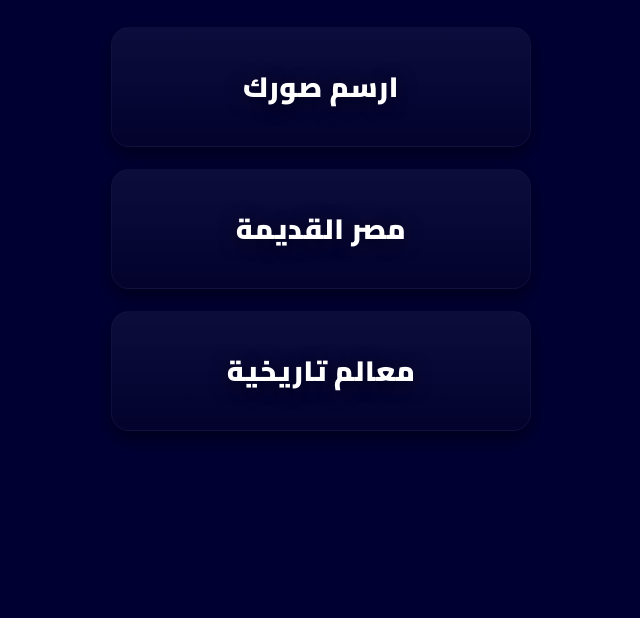
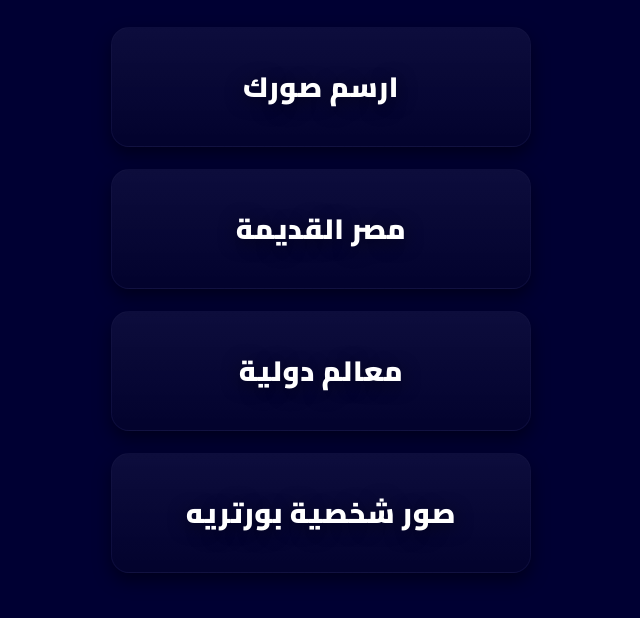
Before and after one commit to vbx123/bot.Upload, a plain HTML site: page index.html in a window 1280 px wide. Shown: the part 110-728 px from the top of the page, without its empty margins (319-959 px from the left). Drawn offline with Linux system fonts and the light colour scheme.

Commit message:
Update title and links in index.html

```diff
--- a/index.html
+++ b/index.html
@@ -3,7 +3,7 @@
 <head>
   <meta charset="utf-8" />
   <meta name="viewport" content="width=device-width, initial-scale=1" />
-  <title>كروت احترافية</title>
+  <title>الصفحة الرئيسية</title>
   <link rel="preconnect" href="https://fonts.googleapis.com">
   <link rel="preconnect" href="https://fonts.gstatic.com" crossorigin>
   <link href="https://fonts.googleapis.com/css2?family=Cairo:wght@400;700;900&display=swap" rel="stylesheet">
@@ -156,11 +156,18 @@
         </div>
       </a>
 
-      <a class="card-link" href="MOO.HTML" aria-label="انتقال إلى MOO - بطاقة 3">
+      <a class="card-link" href="International_landmarks.html" aria-label="">
         <div class="card-content">
-          <h2 class="card-title">معالم تاريخية</h2>
+          <h2 class="card-title">معالم دولية</h2>
         </div>
       </a>
+
+       <a class="card-link" href="Your_Portrait.html" aria-label="">
+        <div class="card-content">
+          <h2 class="card-title">صور شخصية بورتريه</h2>
+        </div>
+      </a>
+
     </main>
   </div>
 </body>
```
